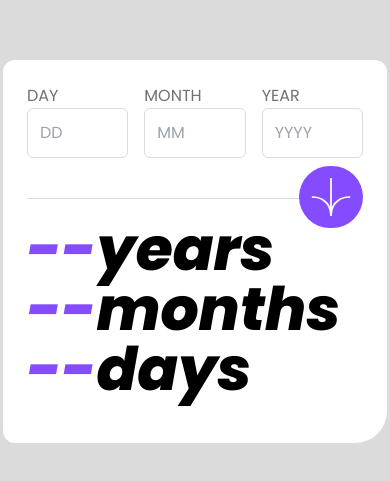
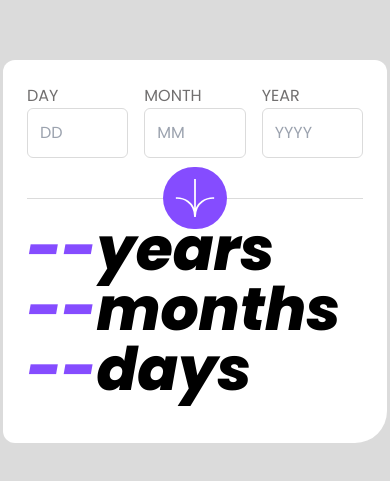
Before and after one commit to Rowada/FRM_react, a React (Vite) app in the folder age-calculator/: page / in a window 390 px wide. Shown: the part 171-652 px from the top of the page. Built offline with nearby package versions, Linux system fonts and the light colour scheme.

Commit message:
style: update form button

```diff
--- a/age-calculator/src/components/form/Form.jsx
+++ b/age-calculator/src/components/form/Form.jsx
@@ -1,4 +1,4 @@
-import React from "react";
+// @ts-nocheck
 import arrowIcon from "../../assets/images/icon-arrow.svg";
 import { Input } from "./Input";
 
@@ -32,10 +32,10 @@ export const Form = () => {
           />
         </div>
 
-        <div className="flex mt-10 relative">
+        <div className="flex mt-10 relative items-center justify-center md:justify-end">
           <span className="bg-background h-[1px] w-full"></span>
 
-          <button className="rounded-full p-3 bg-primary absolute -top-8 right-0 hover:bg-text">
+          <button className="rounded-full p-3 bg-primary absolute hover:bg-text">
             <img className="w-10 h-auto" src={arrowIcon} alt="arrow-icon" />
           </button>
         </div>
--- a/age-calculator/src/components/form/Input.jsx
+++ b/age-calculator/src/components/form/Input.jsx
@@ -2,7 +2,7 @@ import React from "react";
 
 export const Input = ({ label, value, placeholder, id, onChange }) => {
   return (
-    <div className="flex flex-col flex-grow">
+    <div className="flex flex-col">
       <label className="text-accent uppercase" htmlFor={id}>
         {label}
       </label>
```
